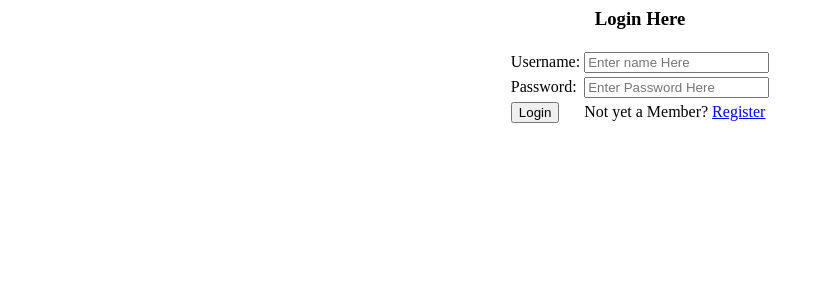
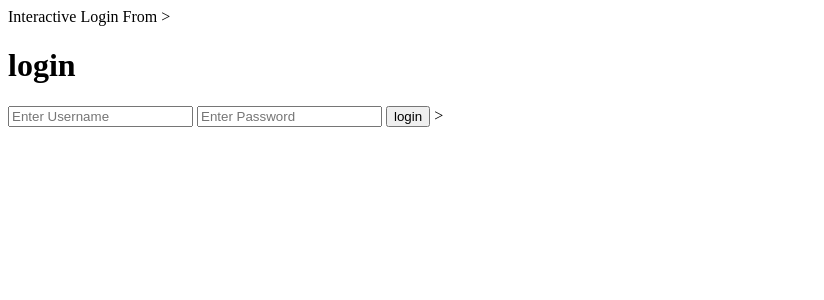
Before and after one commit to dzhyrgalbekov/myportfolio, a PHP site: page /login.php in a window 1280 px wide. Shown: the top 300 px of the page, without its empty margins (0-824 px from the left). Run offline with PHP 8.4, Linux system fonts and the light colour scheme.

Commit message:
Update login.php

```diff
--- a/login.php
+++ b/login.php
@@ -1,31 +1,31 @@
-<html lang="en">
+<!DOCTYPE html>
+<html lang="en" and dir="Itr">
 <head>
-  <meta charset="UTF-8">
-  <meta http-equiv="X-UA-Compatible" content="IE=edge">
-  <meta name="viewport" content="width=device-width, initial-scale=1.0">
-  <title>Login Page</title>
-</head>
+    <meta charest="utf-8">
+    <titale> Interactive Login From</titale>
+    <script scr ="login2.js"> </script>
+
+
+
+
+
+</head>>
 <body>
-  <center>
-  <h3>Login Here</h3>
-  <form action="" method="post">
-      <table>
-        <tr>
-          <td>Username:</td>
-          <td><input type="text" name="user" placeholder="Enter name Here"></td>
-        </tr>
-        <tr>
-          <td>Password:</td>
-          <td><input type="password" name="user_pass" placeholder="Enter Password Here"></td>
-        </tr>
+<from class="box" action="login.html" method="POST">
 
-        <tr>
-           <td><input type="submit" name="submit" value="Login"></td>
-           <td><p>Not yet a Member? <a href="register.php">Register</a></p></td>
-        </tr>
-      </table>
-  </form>
+<h1>
+    login
+</h1>
+<form class="login_form" action="https://kubanych.herokuapp.com/" method="post" name="form" onsubmit="return validated()">
+<input type="text" name ="" placeholder="Enter Username" id="username">
+<input type="password" name ="" placeholder="Enter Password" id="password">
+<input type="submit" name ="" value="login" onclick="validate()">
 
-  </center>
+
+</from>>
+
+
 </body>
+
+
 </html>
```
